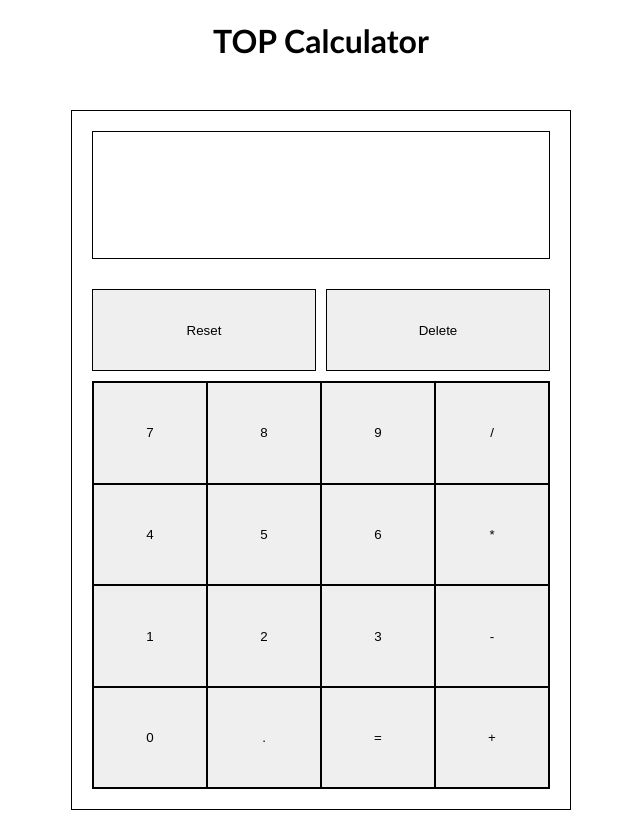
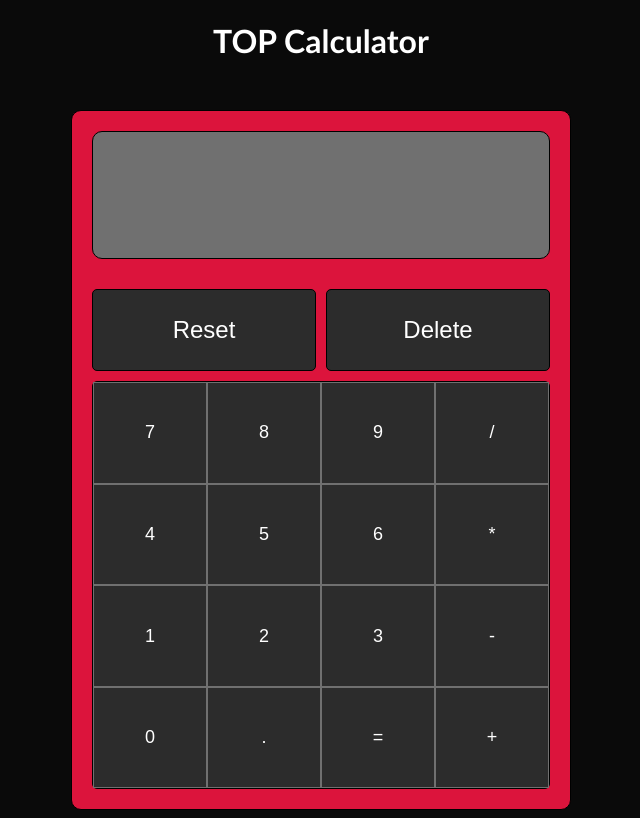
Before and after one commit to c832026/odin-calculator, a plain HTML site: page index.html in a window 1280 px wide. Both pictures are taken after a click on the button "Reset". Shown: the whole page, without its empty margins (319-959 px from the left). Drawn offline with Linux system fonts and the light colour scheme.

Commit message:
Update styling and button clicking effect

```diff
--- a/index.html
+++ b/index.html
@@ -17,29 +17,28 @@
         </div>
         <div class="btn-container">
             <div class="btn-long">
-                <button id="reset">Reset</button>
-                <button id="delete">Delete</button>
+                <button data-key="Escape" id="reset">Reset</button>
+                <button data-key="Delete" id="delete">Delete</button>
             </div>
             <div class="btn">
-                <button>7</button>
-                <button>8</button>
-                <button>9</button>
-                <button>/</button>
-                <button>4</button>
-                <button>5</button>
-                <button>6</button>
-                <button>*</button>
-                <button>1</button>
-                <button>2</button>
-                <button>3</button>
-                <button>-</button>
-                <button>0</button>
-                <button>.</button>
-                <button>=</button>
-                <button>+</button>
+                <button data-key="7">7</button>
+                <button data-key="8">8</button>
+                <button data-key="9">9</button>
+                <button data-key="/">/</button>
+                <button data-key="4">4</button>
+                <button data-key="5">5</button>
+                <button data-key="6">6</button>
+                <button data-key="*">*</button>
+                <button data-key="1">1</button>
+                <button data-key="2">2</button>
+                <button data-key="3">3</button>
+                <button data-key="-">-</button>
+                <button data-key="0">0</button>
+                <button data-key=".">.</button>
+                <button data-key="Enter">=</button>
+                <button data-key="+">+</button>
             </div>
         </div>
     </div>
-
 </body>
 </html>
--- a/static/calculator.js
+++ b/static/calculator.js
@@ -27,13 +27,38 @@ function operate(operator, num1, num2) {
 
 function display(event) {
     let btnValue;
+
     // Store the value when button clicked or key pressed
     if (event.type === 'click') {
         btnValue = event.target.textContent;
+
+        // Let the clicked element has transform effect
+        let clickedbutton = event.target;
+        if (clickedbutton.id === 'reset' || clickedbutton.id === 'delete') {
+            clickedbutton.classList.add('btn-long-active');
+        } else {
+            clickedbutton.classList.add('btn-active');
+        }
+
     } else if (event.type === 'keydown') {
-        // Prevent the default behaviors of browsers
-        event.preventDefault();
         btnValue = event.key;
+
+        // Let the key pressed associated element has transform effect
+        let triggeredButton;
+        let key;
+        BTNS.forEach(btn => {
+            if (btn.dataset.key === btnValue) {
+                triggeredButton = btn;
+                key = btn.dataset.key;
+            }
+        });
+        if (key === 'Escape' || key === 'Delete') {
+            triggeredButton.classList.add('btn-long-active');
+        } else if (key === undefined) {
+            return;
+        } else {
+            triggeredButton.classList.add('btn-active');
+        }
     }
 
     // Check if one of 0-9 button is pressed
@@ -101,6 +126,10 @@ function display(event) {
     }
 
     if (btnValue === '*' || btnValue ==='/') {
+        if (btnValue === '/') {
+            // Prevent the default behaviors of browsers
+            event.preventDefault();
+        }
         // Check if the two operands and operator already have value
         if (FIRST_OPERAND && OPERATOR) {
             if (!SECOND_OPERAND) {
@@ -175,6 +204,14 @@ function display(event) {
     DISPLAY.textContent = `${FIRST_OPERAND} ${OPERATOR} ${SECOND_OPERAND}`;
 }
 
+function resetKeyAnimation(event) {
+    // Choose one event while multiple transition-end event triggered
+    if (event.propertyName === 'background-color') {
+        event.target.classList.value = '';
+    }
+    return;
+}
+
 
 const DISPLAY = document.querySelector('#display-current');
 const PREVIOUS = document.querySelector('#display-previous');
@@ -186,10 +223,7 @@ let SECOND_OPERAND = '';
 let OPERATOR = '';
 let QUOCIENT = '';
 
-// Event listener for buttons
 BTNS.forEach(btn => {btn.addEventListener('click', display);});
-// Event listener for keys
-document.addEventListener('keydown', display);
-
-// Todo list and knowing Issues :
-    // CSS style
+window.addEventListener('keydown', display);
+// Reset the key pressed animation
+BTNS.forEach(btn => {btn.addEventListener('transitionend', resetKeyAnimation)})
--- a/static/style.css
+++ b/static/style.css
@@ -7,6 +7,14 @@ html {
     box-sizing: inherit;
 }
 
+body {
+    background-color:rgb(10, 10, 10);
+}
+
+h1 {
+    color: white;
+}
+
 .title {
     text-align: center;
 }
@@ -14,6 +22,12 @@ html {
 .btn-container {
     width: 100%;
     height: 80%;
+}
+
+.btn-container button {
+    background-color: rgb(44, 44, 44);
+    color: white;
+    font-size: large;
 }
 
 .btn-long {
@@ -30,6 +44,14 @@ html {
     justify-content: center;
     align-items: center;
     border: 1px solid black;
+    border-radius: 5px;
+    font-size: x-large;
+    transition: 0.05s;
+}
+
+button.btn-long-active {
+    background-color: rgb(80, 80, 80);
+    font-size: large;
 }
 
 .btn {
@@ -37,6 +59,7 @@ html {
     display: flex;
     flex-wrap: wrap;
     border: 1px solid black;
+    border-radius: 5px;
 }
 
 .btn>button {
@@ -45,12 +68,19 @@ html {
     display: flex;
     justify-content: center;
     align-items: center;
-    border: 1px solid black;
+    border: 1px solid rgb(112, 112, 112);
+    transition: 0.05s;
+}
+
+.btn>.btn-active {
+    background-color: rgb(80, 80, 80);
+    font-size: small;
 }
 
 #calculator {
     width: 500px;
     height: 700px;
+    background-color: crimson;
     margin: 0 auto;
     margin-top: 50px;
     padding: 20px;
@@ -58,11 +88,13 @@ html {
     flex-flow: column nowrap;
     row-gap: 20px;
     border: 1px solid black;
+    border-radius: 10px;
 }
 
 #display {
     width: 100%;
     height: 20%;
+    background-color: rgb(112, 112, 112);
     display: flex;
     flex-flow: column nowrap;
     justify-content: center;
@@ -70,6 +102,7 @@ html {
     font-size: x-large;
     font-weight: bold;
     border: 1px solid black;
+    border-radius: 10px;
 }
 
 #display-previous {
```
